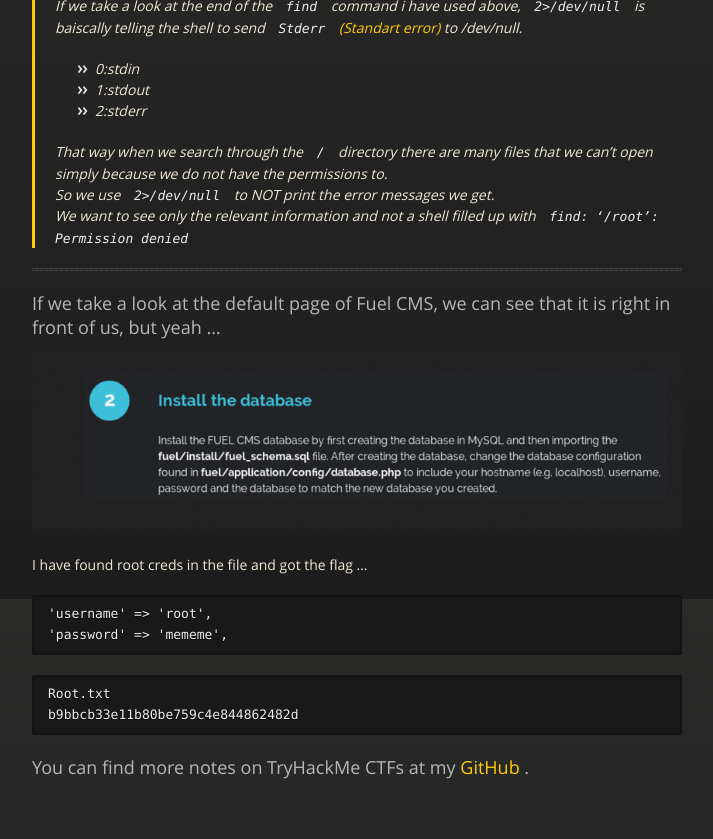
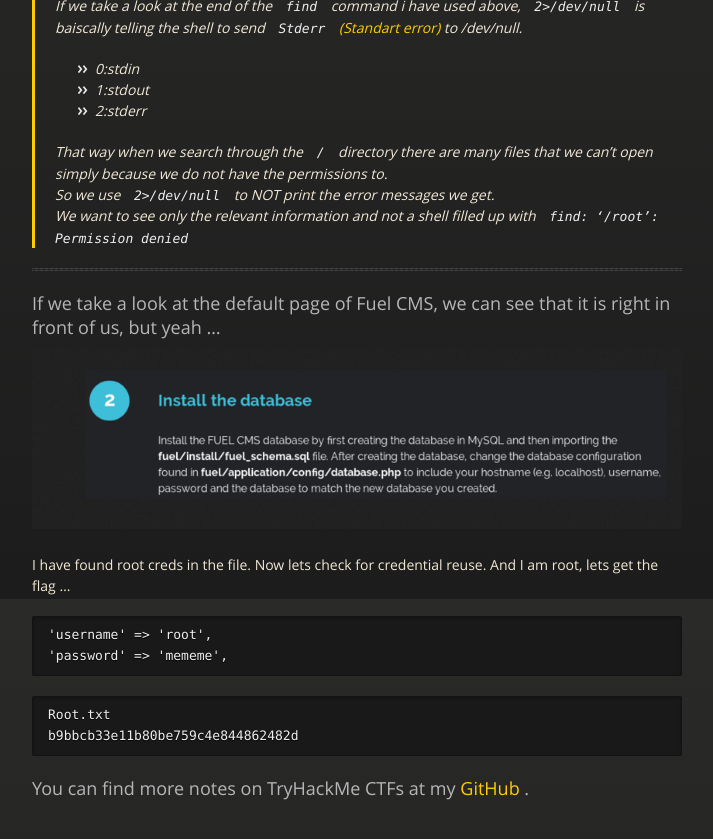
Before and after one commit to P4nd4233/personal--blogg, a Jekyll site: the page built from ignite-README.md, in a window 1280 px wide and 900 px high, scrolled down 2101 px. Shown: the top 839 px of the window, without its empty margins (283-996 px from the left). Built offline with Jekyll 4.4.1, drawn with Linux system fonts in a browser that asks for light colours.

Commit message:
modified:   ignite-README.md

````diff
--- a/ignite-README.md
+++ b/ignite-README.md
@@ -94,7 +94,7 @@
 
 <a href="pics/ignite/pic1.png" target="_blank"><img src="pics/ignite/pic1.png"></a>
 
-I have found root creds in the file and got the flag ...
+I have found root creds in the file. Now lets check for credential reuse. And I am root, lets get the flag ...
 
 ```
 'username' => 'root',
````
